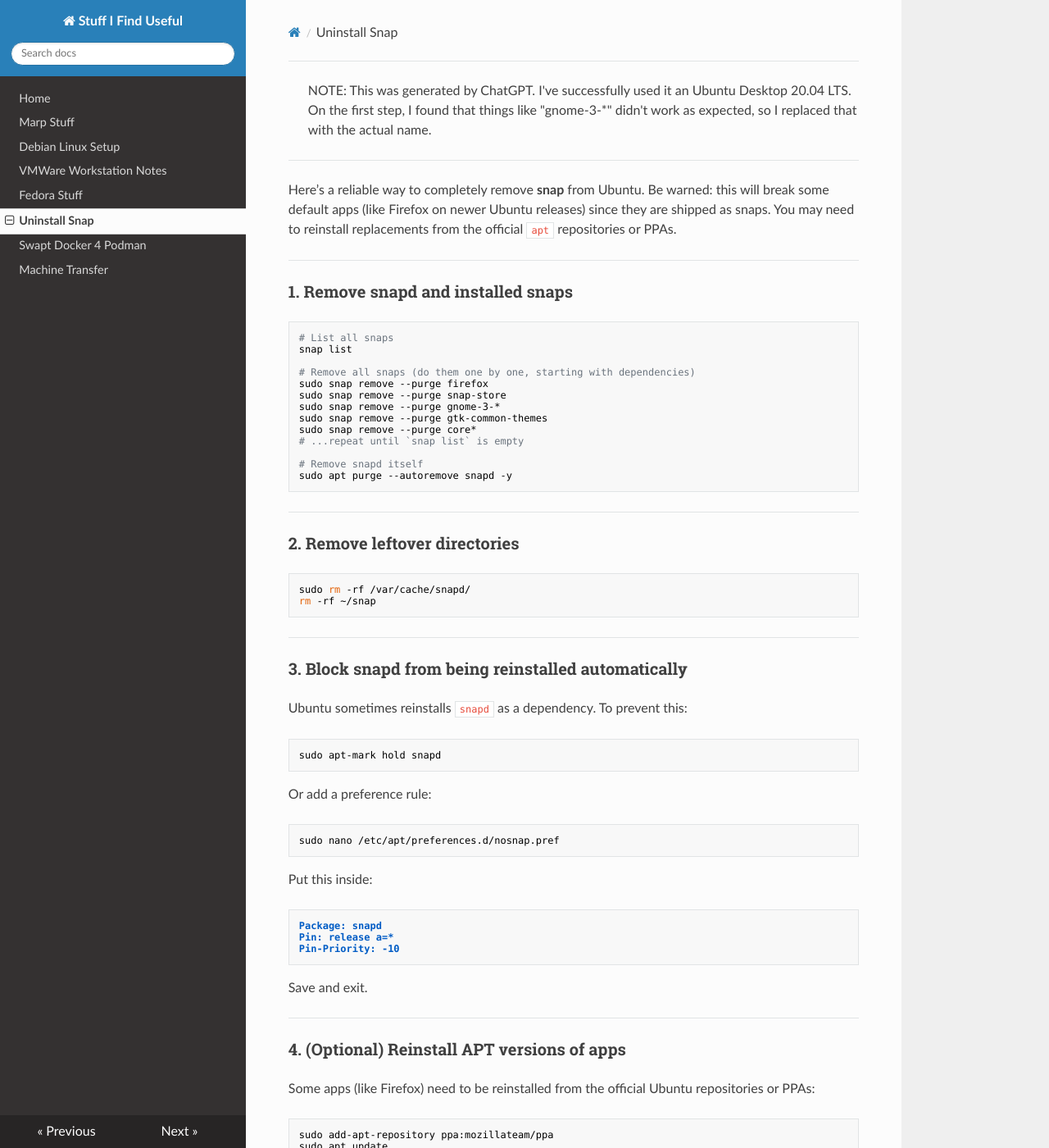
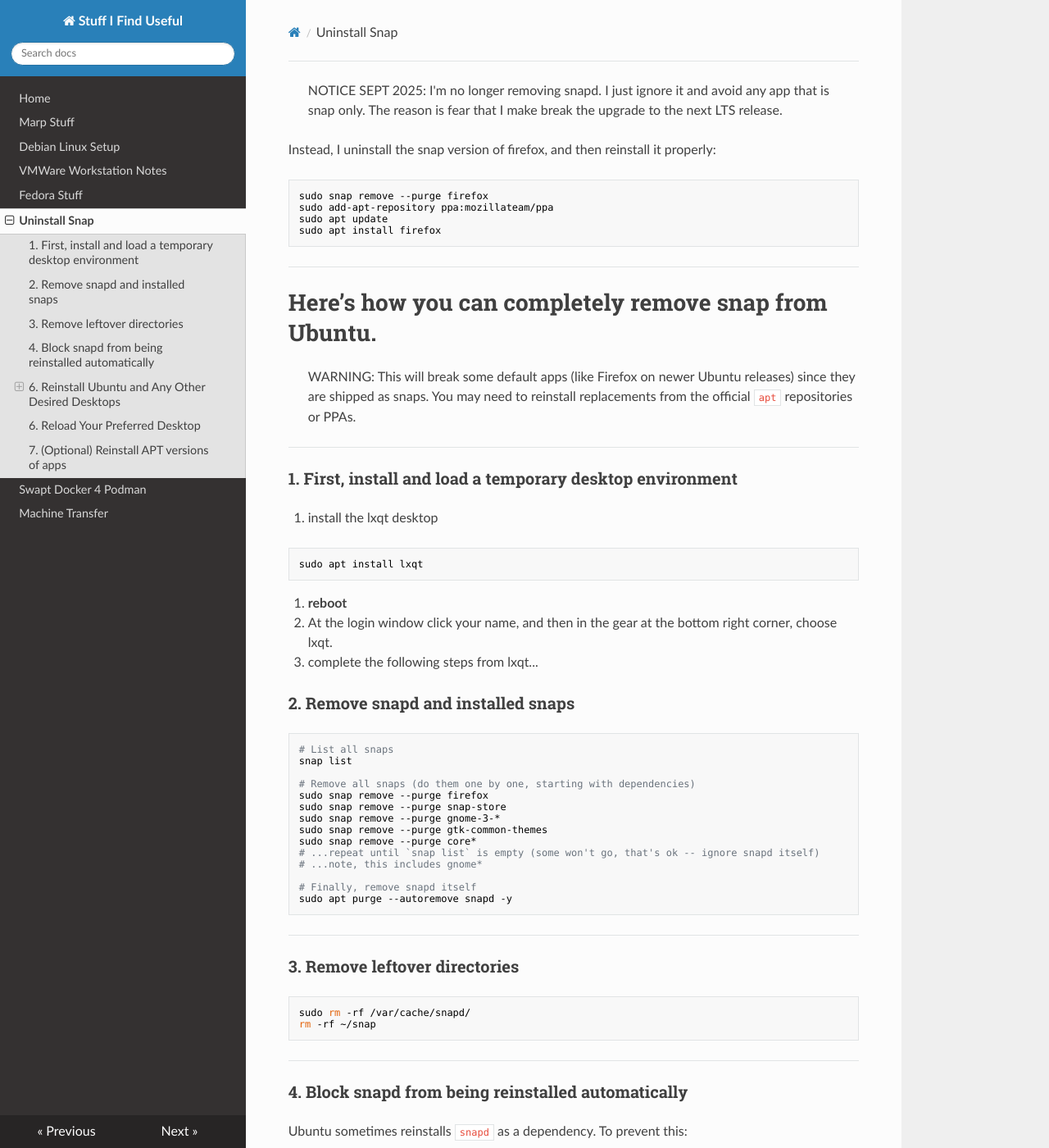
Before and after one commit to travisseymour/useful_stuff, an MkDocs documentation site: the page built from docs/uninstall_snap.md, in a window 1280 px wide and 1400 px high. Shown: the whole window at 82% size. Built offline with MkDocs 1.6.1, drawn with Linux system fonts in a browser that asks for light colours; nearby versions of some CDN libraries; some of the changed text lies outside the part shown.

Commit message:
updated and froze snap unintall guide

````diff
--- a/docs/uninstall_snap.md
+++ b/docs/uninstall_snap.md
@@ -1,12 +1,37 @@
-> NOTE: This was generated by ChatGPT. I've successfully used it an Ubuntu Desktop 20.04 LTS. On the first step, I found that things like "gnome-3-*" didn't work as expected, so I replaced that with the actual name.
+> NOTICE SEPT 2025: I'm no longer removing snapd. I just ignore it and avoid any app that is snap only. The reason is fear that I make break the upgrade to the next LTS release.
+
+Instead, I uninstall the snap version of firefox, and then reinstall it properly:
+
+```bash
+sudo snap remove --purge firefox
+sudo add-apt-repository ppa:mozillateam/ppa
+sudo apt update
+sudo apt install firefox
+```
 
 ---
 
-Here’s a reliable way to completely remove **snap** from Ubuntu. Be warned: this will break some default apps (like Firefox on newer Ubuntu releases) since they are shipped as snaps. You may need to reinstall replacements from the official `apt` repositories or PPAs.
+# Here’s how you can completely remove **snap** from Ubuntu.
+
+> WARNING: This will break some default apps (like Firefox on newer Ubuntu releases) since they are shipped as snaps. You may need to reinstall replacements from the official `apt` repositories or PPAs.
 
 ---
 
-### 1. Remove snapd and installed snaps
+### 1. First, install and load a temporary desktop environment
+
+1. install the lxqt desktop
+
+```bash
+sudo apt install lxqt
+```
+
+2. **reboot**
+
+3. At the login window click your name, and then in the gear at the bottom right corner, choose lxqt.
+
+4. complete the following steps from lxqt...
+
+### 2. Remove snapd and installed snaps
 
 ```bash
 # List all snaps
@@ -18,15 +43,16 @@
 sudo snap remove --purge gnome-3-*
 sudo snap remove --purge gtk-common-themes
 sudo snap remove --purge core*
-# ...repeat until `snap list` is empty
+# ...repeat until `snap list` is empty (some won't go, that's ok -- ignore snapd itself)
+# ...note, this includes gnome*
 
-# Remove snapd itself
+# Finally, remove snapd itself
 sudo apt purge --autoremove snapd -y
 ```
 
 ---
 
-### 2. Remove leftover directories
+### 3. Remove leftover directories
 
 ```bash
 sudo rm -rf /var/cache/snapd/
@@ -35,7 +61,7 @@
 
 ---
 
-### 3. Block snapd from being reinstalled automatically
+### 4. Block snapd from being reinstalled automatically
 
 Ubuntu sometimes reinstalls `snapd` as a dependency. To prevent this:
 
@@ -61,7 +87,56 @@
 
 ---
 
-### 4. (Optional) Reinstall APT versions of apps
+### 6. Reinstall Ubuntu and Any Other Desired Desktops
+
+1. Reinstall Ubuntu Desktop, even if you don't plan to use it right now
+
+```bash
+sudo apt install ubuntu-desktop
+```
+
+2. [Optional] Install Other Dekstops.
+
+##### If You Prefer the Full Stock GNOME Desktop
+
+```bash
+sudo apt install gnome
+```
+
+##### If you're coming from Linux Mint, you may be more happy with Cinnamon
+
+```bash
+sudo apt install cinnamon
+```
+
+##### I personally use KDE Plasma
+
+```bash
+sudo apt install kde-plasma-desktop
+# For the meta package (WARRNING: INSTALLS ALL KDE KUBUNTU APPS!!):
+# sudo apt install kubuntu-desktop
+```
+
+##### I Sometimes Install the ENTIRE KDE Plasma Suite (HUGE)
+
+```bash
+# WARNING: This meta-package installs lots of stuff:
+sudo apt install kubuntu-desktop
+```
+
+##### Others
+
+<em>etc...</em>
+
+---
+
+### 6. Reload Your Preferred Desktop
+
+I use GNOME, so I loaded `GNOME with Wayland`, but if you want to go back to the normal Ubuntu flavor of GNOME, just load `Ubuntu Desktop`.
+
+---
+
+### 7. (Optional) Reinstall APT versions of apps
 
 Some apps (like Firefox) need to be reinstalled from the official Ubuntu repositories or PPAs:
 
````
Also changed, not shown: other parts of docs/uninstall_snap.md (+1 -5 lines).
